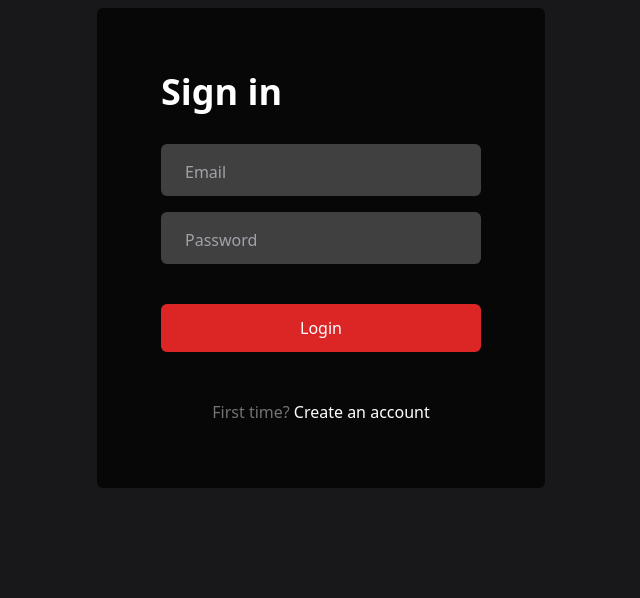
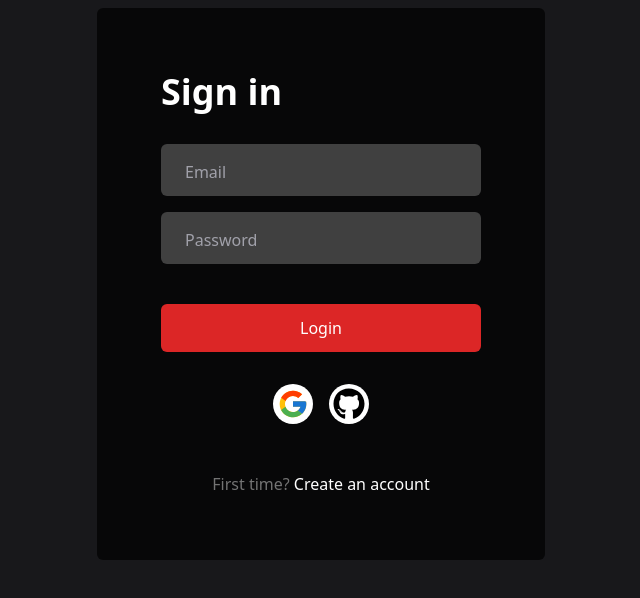
Before and after one commit to Atiwat-R/video-webapp, a Next.js app: page /auth in a window 1280 px wide. Shown: the top 598 px of the page, without its empty margins (319-959 px from the left). Built offline with nearby package versions, Linux system fonts and the light colour scheme.

Commit message:
Implemented OAuth for Google & Github
- Can now login using Google & Github account

```diff
--- a/next.config.js
+++ b/next.config.js
@@ -1,7 +1,6 @@
 /** @type {import('next').NextConfig} */
 const nextConfig = {
   reactStrictMode: true,
-  bodyParser: true, // Enable body parsing
 }
 
 module.exports = nextConfig
--- a/package.json
+++ b/package.json
@@ -9,13 +9,15 @@
     "lint": "next lint"
   },
   "dependencies": {
+    "@next-auth/prisma-adapter": "^1.0.7",
     "@prisma/client": "^5.5.2",
     "axios": "^1.6.4",
     "bcrypt": "^5.1.1",
     "next": "latest",
     "next-auth": "^4.24.5",
     "react": "latest",
-    "react-dom": "latest"
+    "react-dom": "latest",
+    "react-icons": "^4.12.0"
   },
   "devDependencies": {
     "@types/bcrypt": "^5.0.2",
--- a/pages/api/auth/[...nextauth].ts
+++ b/pages/api/auth/[...nextauth].ts
@@ -3,8 +3,21 @@
 import prismadb from "@/lib/prismadb"
 import { compare } from "bcrypt"
 
+import GithubProvider from "next-auth/providers/github";
+import GoogleProvider from "next-auth/providers/google";
+
+import { PrismaAdapter } from "@next-auth/prisma-adapter";
+
 export default NextAuth({
     providers: [
+        GithubProvider({
+            clientId: process.env.GITHUB_ID || '',
+            clientSecret: process.env.GITHUB_SECRET || '',
+        }),
+          GoogleProvider({
+            clientId: process.env.GOOGLE_CLIENT_ID || '',
+            clientSecret: process.env.GOOGLE_CLIENT_SECRET || '',
+        }),
         Credentials({
             id: 'credentials',
             name: 'Credentials',
@@ -44,9 +57,10 @@
         })
     ],
     pages: {
-        signIn: 'auth'
+        signIn: '/auth'
     },
     debug: process.env.NODE_ENV == 'development',
+    adapter: PrismaAdapter(prismadb),
     session: {
         strategy: 'jwt'
     },
--- a/pages/auth.tsx
+++ b/pages/auth.tsx
@@ -3,6 +3,9 @@
 import { useCallback, useState } from "react"
 import { signIn } from "next-auth/react"
 import { useRouter } from "next/router"
+
+import { FcGoogle } from 'react-icons/fc'
+import { FaGithub } from 'react-icons/fa'
 
 const Auth = () => {
 
@@ -77,9 +80,17 @@
                         type="password"
                     />
                 </div>
-                <button onClick={variant == 'login' ? login : register} className='bg-red-600 py-3 text-white rounded-md w-full mt-10 hover:bg-red-700 transition'>
+                <button onClick={variant == 'login' ? login : register} className='bg-red-600 py-3 text-white rounded-md w-full mt-10 hover:bg-red-700 transition active:bg-red-800'>
                     {variant == 'login' ? 'Login' : 'Sign up'}
                 </button>
+                <div className="flex flex-row items-center gap-4 mt-8 justify-center">
+                    <div onClick={() => signIn('google', { callbackUrl: '/' })} className="w-10 h-10 bg-white rounded-full flex items-center justify-center cursor-pointer hover:opacity-80 transition active:opacity-90">
+                        <FcGoogle size={32}/>
+                    </div>
+                    <div onClick={() => signIn('github', { callbackUrl: '/' })} className="w-10 h-10 bg-white rounded-full flex items-center justify-center cursor-pointer hover:opacity-80 transition active:opacity-90">
+                        <FaGithub size={32}/>
+                    </div>
+                </div>
                 <p className="text-neutral-500 mt-12 flex justify-center">
                     {variant == 'login' ? 'First time?' : 'Already have an account?'}
                     <span className="text-white ml-1 hover:underline cursor-pointer" onClick={toggleVariant}>
```
Also changed, not shown: 1 other file (tests, documents, lock files or other folders).
